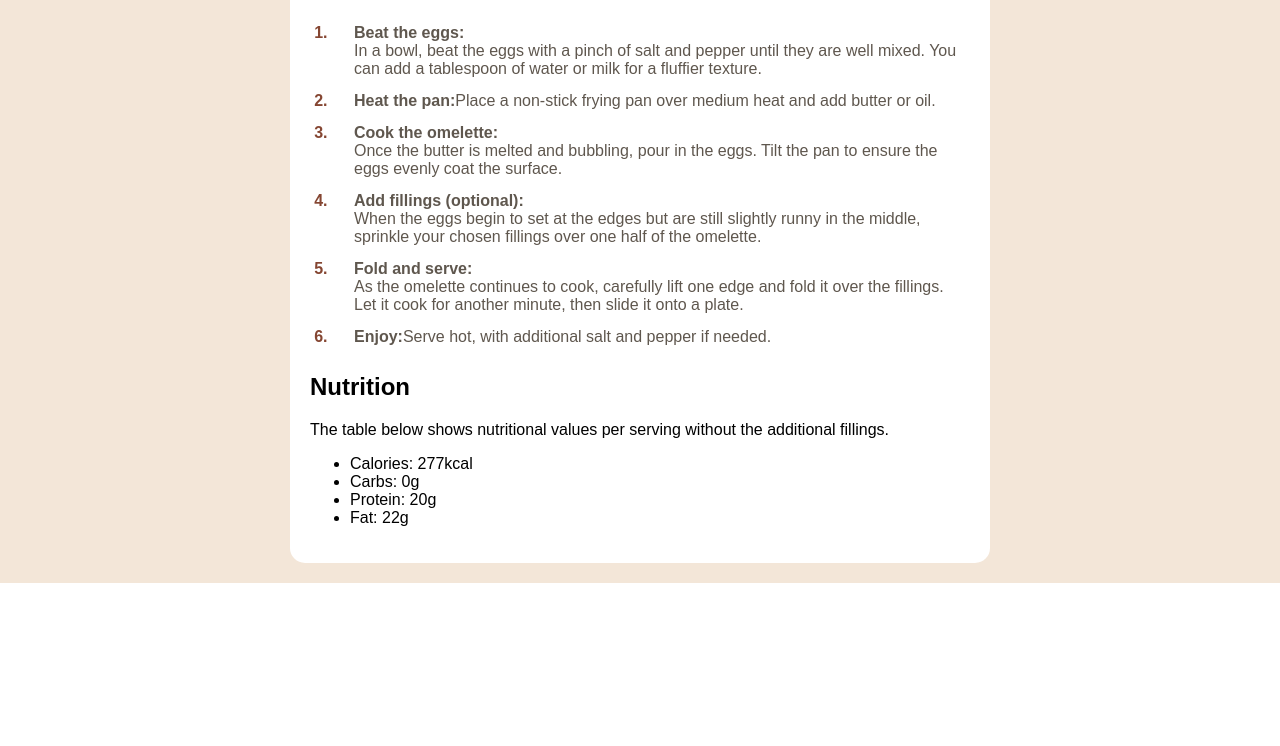
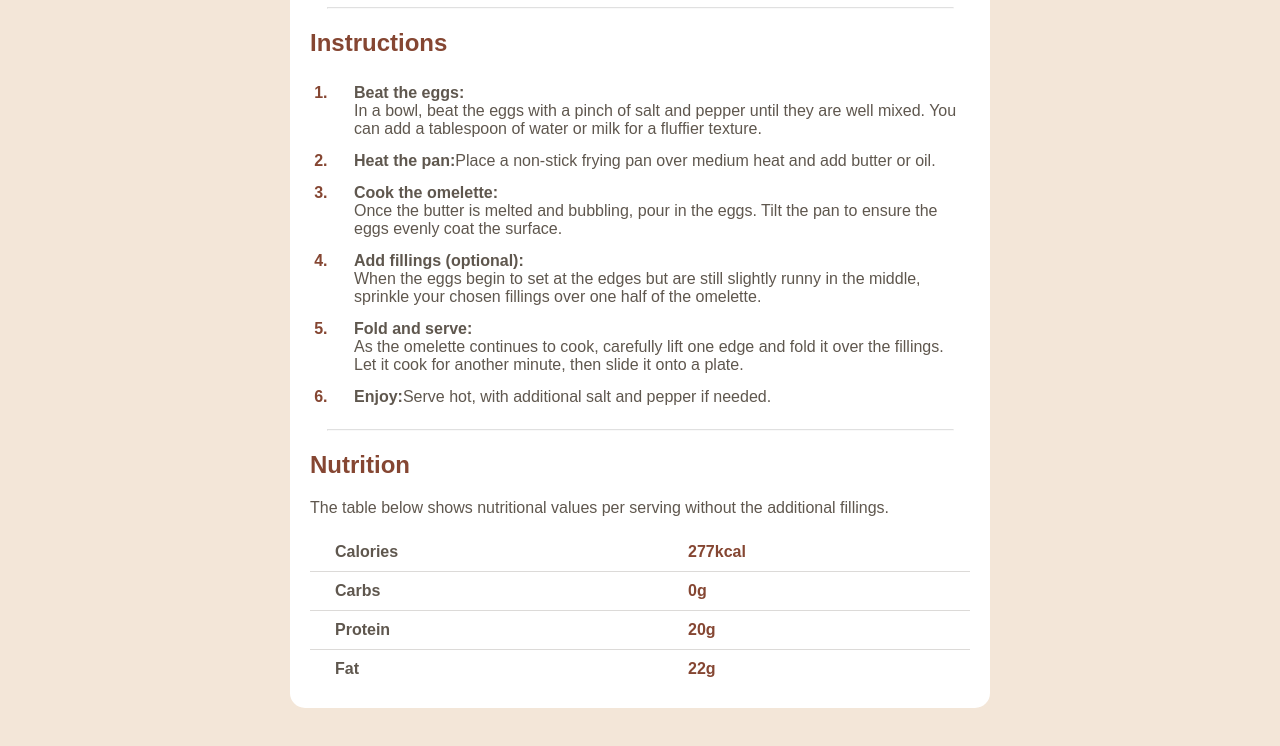
Before and after one commit to EmicJoykiller/Recipe-Page, a plain HTML site: page index.html in a window 1280 px wide. Shown: the part 983-1729 px from the top of the page. Before the commit the page ends 1566 px from the top, so only its background shows below. Drawn offline with Linux system fonts and the light colour scheme.

Commit message:
project's material and styling finished only font styling is left

```diff
--- a/index.html
+++ b/index.html
@@ -89,18 +89,38 @@
           </ol>
         </section>
 
+        <hr>
+
         <section class="nutrition">
           <h2>Nutrition</h2>
           <p>
             The table below shows nutritional values per serving without the
             additional fillings.
           </p>
-          <ul>
-            <li>Calories: 277kcal</li>
-            <li>Carbs: 0g</li>
-            <li>Protein: 20g</li>
-            <li>Fat: 22g</li>
-          </ul>
+
+
+          <table>
+            <tr>
+              <td ><span>Calories</span></td>
+              <td>277kcal</td>
+            </tr>
+
+            <tr>
+              <td><span>Carbs</span></td>
+              <td>0g</td>
+            </tr>
+
+            <tr>
+              <td><span>Protein</span></td>
+              <td>20g</td>
+            </tr>
+
+            <tr>
+              <td><span>Fat</span></td>
+              <td>22g</td>
+            </tr>
+
+          </table>
         </section>
       </article>
     </div>
--- a/styles.css
+++ b/styles.css
@@ -20,22 +20,22 @@ html {
   font-family: "Outfit", sans-serif;
 }
 
-/* Container for desktop size */
+
 .container {
   display: flex;
-  justify-content: center; /* Centers the card horizontally */
-  align-items: center; /* Centers the card vertically if the container has a height */
-  padding: 20px; /* Adds some space around the card */
+  justify-content: center;
+  align-items: center;
+  padding: 80px;
   background-color: var(
     --Stone-100
-  ); /* Optional: Background color for the container */
+  );
 }
 
-/* Card styling */
+
 .card {
-  max-width: 700px; /* Limits the width of the card on larger screens */
-  width: 100%; /* Makes the card responsive, adjusting to the container */
-  padding: 20px; /* Adds padding inside the card */
+  max-width: 700px;
+  width: 100%;
+  padding: 20px;
   background-color: var(--White);
   border-radius: 15px;
 }
@@ -136,6 +136,38 @@ hr {
     font-weight: 500;
 }
 
+.nutrition h2{
+    color: var(--Brown-800);
+}
+
+.nutrition p{
+    color: var(--Stone-600);
+}
+
+table{
+
+    width: 100%;
+    padding: 10px;
+    border-collapse: collapse;
+
+}
+
+td{
+    border-bottom: 1px solid hsla(34, 7%, 79%, 0.685);
+    padding: 10px;
+    color: var(--Brown-800);
+    font-weight: 600;
+}
+
+td span{
+    color: var(--Stone-600);
+}
+
+tr:last-child td {
+    border-bottom: none;
+}
+
+
 
 @media (max-width: 768px) {
   .container {
```
